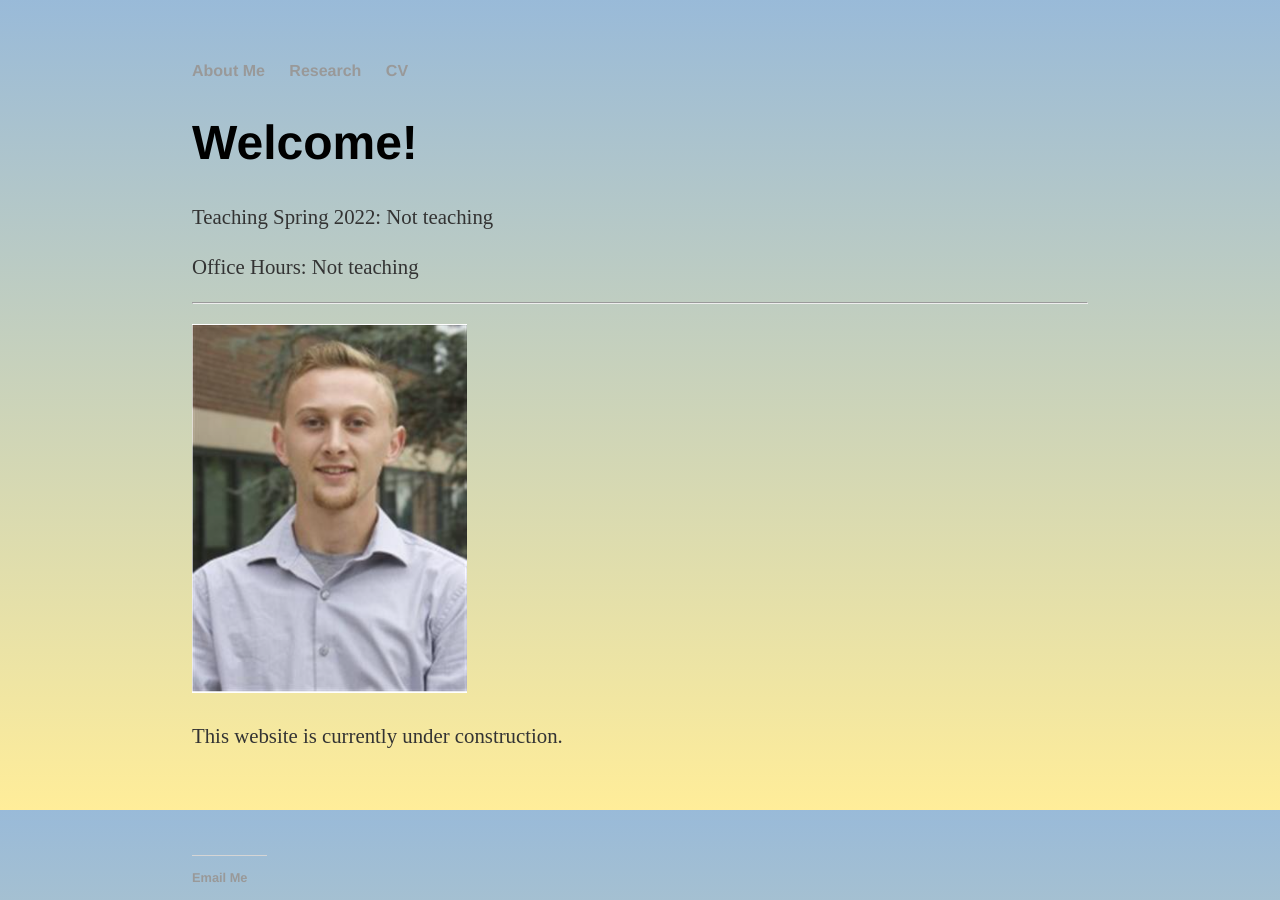
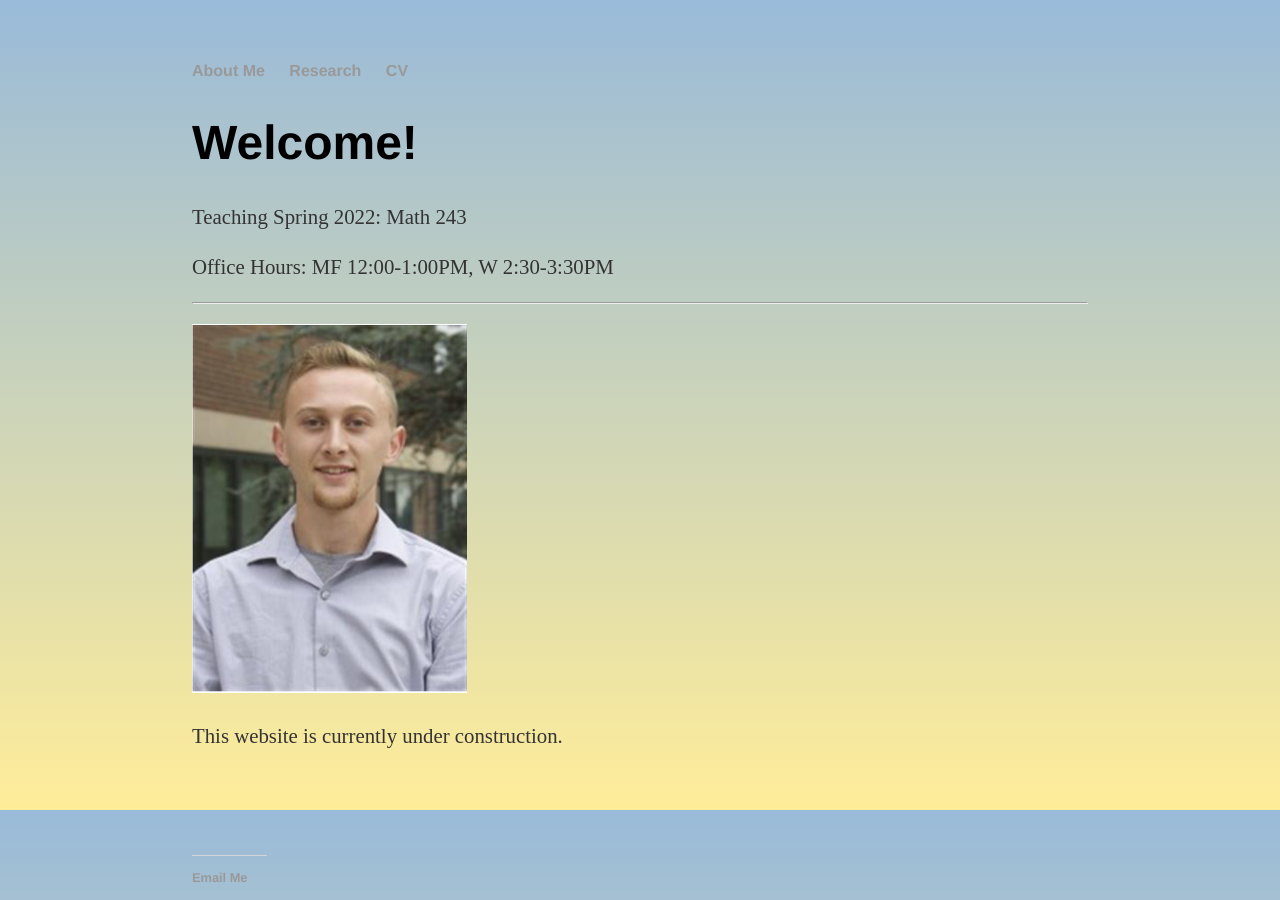
Before and after one commit to dhayes95/dhayes95.github.io, a Jekyll site: the page built from index.html, in a window 1280 px wide. Built offline with Jekyll 4.4.1, drawn with Linux system fonts in a browser that asks for light colours.

Commit message:
Update index.html

```diff
--- a/index.html
+++ b/index.html
@@ -5,8 +5,8 @@ title: Dan Hayes
 <div class="blurb">
 	<h1>Welcome!</h1>
 
-	<p> Teaching Spring 2022: Not teaching </p>
-	<p> Office Hours: Not teaching </p>
+	<p> Teaching Spring 2022: Math 243 </p>
+	<p> Office Hours: MF 12:00-1:00PM, W 2:30-3:30PM </p>
 	<hr>
 		<p><img src="HeadShotDan.PNG" width="275" height=auto></p>
     		<p>This website is currently under construction.</p>
```
